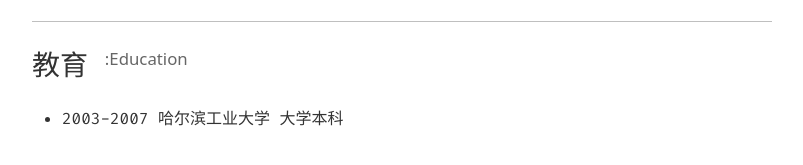
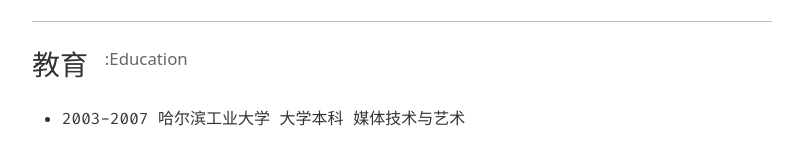
Before and after one commit to supermonkeyz/supermonkeyz.github.io, a Jekyll site: the page built from aboutme.md, in a window 1280 px wide and 900 px high, scrolled down 4054 px. Shown: the part 708-873 px from the top of the window, without its empty margins (238-1041 px from the left). Built offline with Jekyll 4.4.1, drawn with Linux system fonts in a browser that asks for light colours; some of the changed lines change nothing that is shown.

Commit message:
up aboutme

```diff
--- a/aboutme.md
+++ b/aboutme.md
@@ -141,7 +141,7 @@
 
 - <span style="font-size: 125%">基于rpc统一数据结构的Weibo组件</span>
 
-  <span class="icon-earth" style="vertical-align: 0; margin-right: 5px"></span>[**在线预览**](https://uxfan.com/wooui/weibo)
+  <span class="icon-earth" style="vertical-align: 0; margin-right: 5px"></span>[**在线预览**](https://uxfan.com/wooui/weibo){:target="_blank"}
 
   技术依赖:
 
@@ -168,7 +168,7 @@
 
 - <span style="font-size: 125%">基于Weibo统一视觉规范的组件库WooUI</span>
 
-  <span class="icon-earth" style="vertical-align: 0; margin-right: 5px"></span>[**在线预览**](https://uxfan.com/wooui)
+  <span class="icon-earth" style="vertical-align: 0; margin-right: 5px"></span>[**在线预览**](https://uxfan.com/wooui){:target="_blank"}
 
   技术依赖:
 
@@ -281,4 +281,4 @@
 
 ## 教育 <sup>education</sup>
 
-  - 2003-2007 哈尔滨工业大学 大学本科
+  - 2003-2007 哈尔滨工业大学 大学本科 媒体技术与艺术
```
